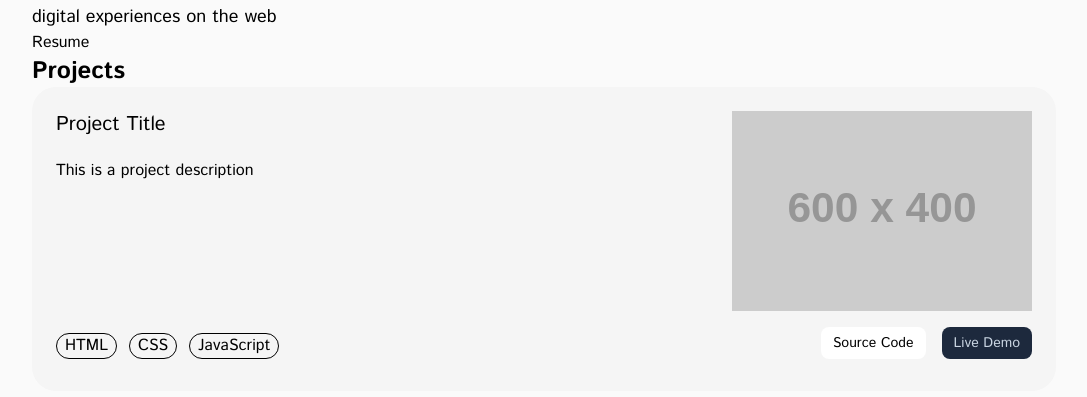
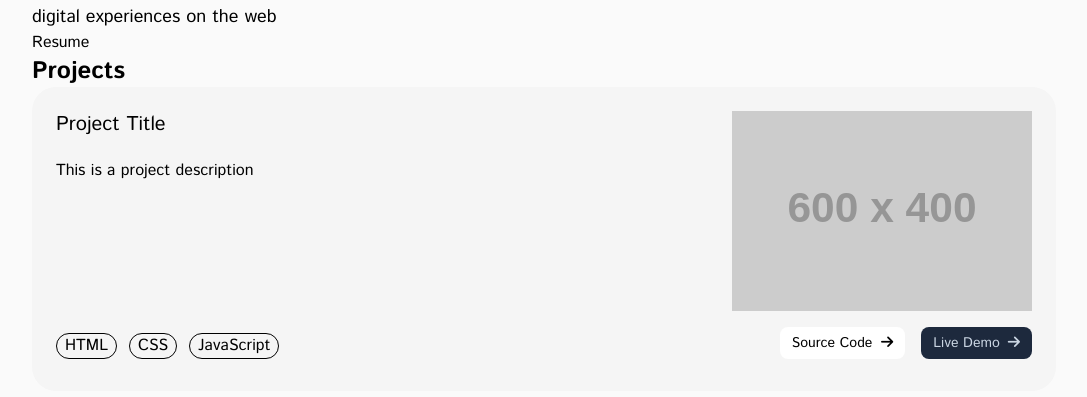
Before and after one commit to sammybhaidani/portfolio-website, a plain HTML site: page index.html in a window 1280 px wide. Shown: the part 261-658 px from the top of the page, without its empty margins (96-1183 px from the left). Drawn offline with nearby package versions, Linux system fonts and the light colour scheme; placeholder pictures from the web are drawn by us.

Commit message:
Add icons for link hover animation

```diff
--- a/index.html
+++ b/index.html
@@ -9,6 +9,13 @@
     <link
       href="https://fonts.googleapis.com/css2?family=Istok+Web:ital,wght@0,400;0,700;1,400;1,700&display=swap"
       rel="stylesheet"
+    />
+    <link
+      rel="stylesheet"
+      href="https://cdnjs.cloudflare.com/ajax/libs/font-awesome/6.4.0/css/all.min.css"
+      integrity="sha512-iecdLmaskl7CVkqkXNQ/ZH/XLlvWZOJyj7Yy7tcenmpD1ypASozpmT/E0iPtmFIB46ZmdtAc9eNBvH0H/ZpiBw=="
+      crossorigin="anonymous"
+      referrerpolicy="no-referrer"
     />
     <script defer src="script.js"></script>
     <script src="https://unpkg.com/@tailwindcss/browser@4"></script>
@@ -162,17 +169,23 @@
               <div class="flex justify-end gap-4">
                 <!-- Source Code Link -->
                 <a
-                  class="rounded-lg bg-white hover:bg-stone-200 px-3 py-1.5 text-sm font-medium text-black-300 transition-colors duration-150"
+                  class="group rounded-lg bg-white hover:bg-stone-200 px-3 py-1.5 text-sm font-medium text-black-300 transition-colors duration-150"
                   href="#"
                 >
                   <span>Source Code</span>
+                  <i
+                    class="ml-1 fa-solid fa-arrow-right transition-transform group-hover:translate-x-1"
+                  ></i>
                 </a>
                 <!-- Live Demo Link -->
                 <a
-                  class="rounded-lg bg-slate-800 hover:bg-slate-900 px-3 py-1.5 text-sm font-medium text-slate-300 transition-colors duration-150"
+                  class="group rounded-lg bg-slate-800 hover:bg-slate-900 px-3 py-1.5 text-sm font-medium text-slate-300 transition-colors duration-150"
                   href=""
-                  ><span>Live Demo</span></a
-                >
+                  ><span>Live Demo</span
+                  ><i
+                    class="ml-2 fa-solid fa-arrow-right transition-transform group-hover:translate-x-1"
+                  ></i
+                ></a>
               </div>
             </div>
           </div>
```
